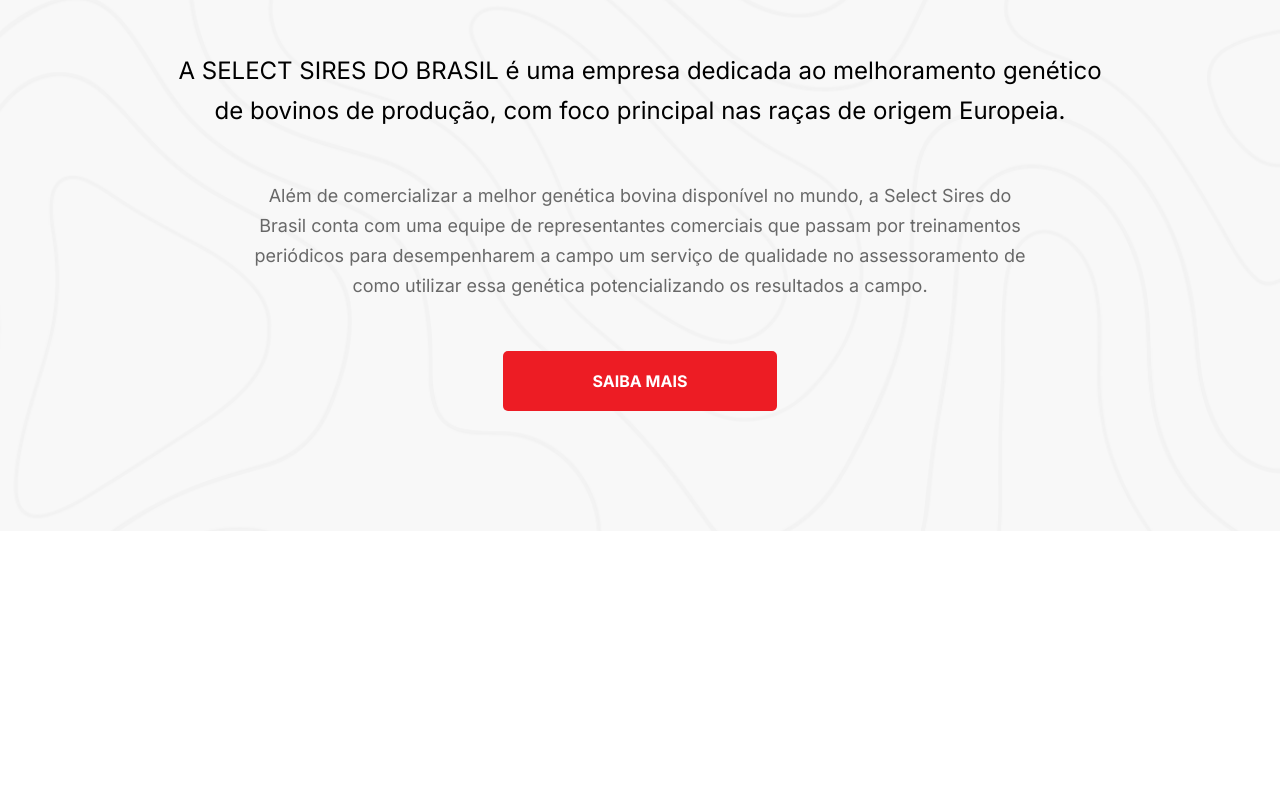
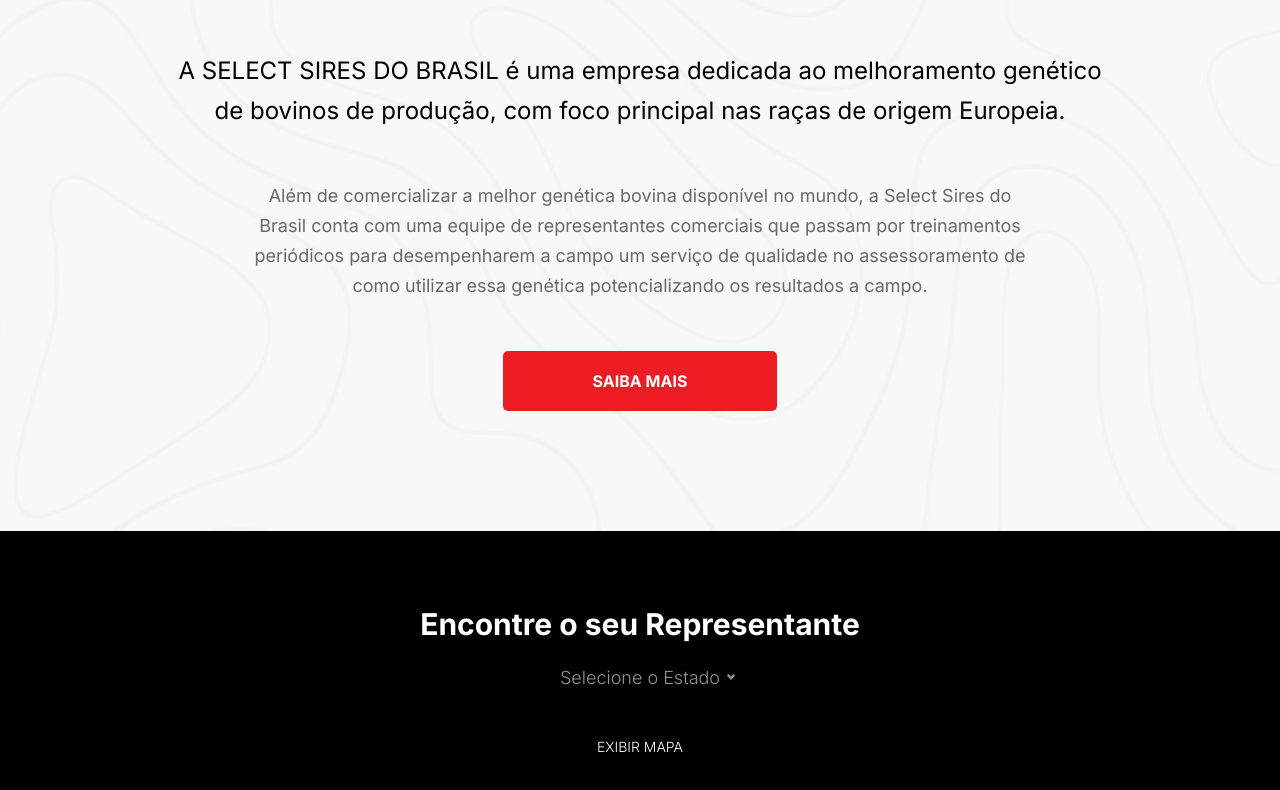
Before and after one commit to leonardototti/select-sires, a Next.js app: page / in a window 1280 px wide. Shown: the part 3712-4502 px from the top of the page. Before the commit the page ends 4243 px from the top, so only its background shows below. Built offline with nearby package versions, Linux system fonts and the light colour scheme.

Commit message:
Finished representative section without the map

```diff
--- /dev/null
+++ b/components/RepresentativesSection/index.js
@@ -0,0 +1,28 @@
+import { Section, SectionTitle, SelectStateContainer, SelectState, ToggleMap } from './styles'
+import { Container } from 'react-bootstrap'
+import { useState } from 'react'
+
+export default function RepresentativesSection() {
+  const [showMap, setShowMap] = useState(false);
+
+  function handleToggleShowMap() {
+    setShowMap(!showMap);
+  }
+
+  return (
+    <Section>
+      <Container>
+        <SectionTitle>Encontre o seu Representante</SectionTitle>
+        <SelectStateContainer>
+          <SelectState>
+            Selecione o Estado
+            <img src="/icons/map-arrow-down.png" />
+          </SelectState>
+        </SelectStateContainer>
+        <div className="toggle-map-container">
+          <ToggleMap onClick={handleToggleShowMap}>{showMap ? 'Ocultar mapa' : 'Exibir mapa'}</ToggleMap>
+        </div>
+      </Container>
+    </Section>
+  )
+}
--- /dev/null
+++ b/components/RepresentativesSection/styles.js
@@ -0,0 +1,66 @@
+import styled from 'styled-components'
+
+export const Section = styled.section`
+  display: flex;
+  flex-direction: column;
+  align-items: center;
+  justify-content: center;
+  padding: 50px 20px 10px;
+  background-color: #000;
+
+  .toggle-map-container {
+    display: flex;
+    align-items: center;
+    justify-content: center;
+  }
+`
+
+export const SectionTitle = styled.h2`
+  color: #fff;
+  font-family: Inter;
+  font-weight: bold;
+  font-size: 30px;
+  text-align: center;
+`
+
+export const SelectStateContainer = styled.div`
+  display: flex;
+  align-items: center;
+  justify-content: center;
+`
+
+export const SelectState = styled.button`
+  outline: none;
+  color: #949393;
+  border: 0;
+  background: transparent;
+  font-family: Inter;
+  font-weight: 300;
+  font-size: 18px;
+  text-align: center;
+  margin-top: 0;
+  margin-bottom: 25px;
+  position: relative;
+  padding: 0 15px;
+  cursor: pointer;
+  user-select: none;
+
+  img {
+    position: absolute;
+    top: 50%;
+    transform: translateY(-50%) ;
+    right: 0;
+  }
+`
+
+export const ToggleMap = styled.a`
+  color: #fff;
+  font-family: Inter;
+  font-weight: 300;
+  font-size: 14px;
+  text-align: center;
+  text-transform: uppercase;
+  padding: 25px 30px;
+  cursor: pointer;
+  user-select: none;
+`
--- a/pages/index.js
+++ b/pages/index.js
@@ -12,6 +12,7 @@
 import TestimoniesSection from '../components/TestimoniesSection'
 import PostsSection from '../components/PostsSection'
 import AboutSection from '../components/AboutSection'
+import RepresentativesSection from '../components/RepresentativesSection'
 
 Modal.setAppElement('#__next');
 
@@ -51,6 +52,7 @@
       <TestimoniesSection />
       <PostsSection />
       <AboutSection />
+      <RepresentativesSection />
     </>
   )
 }
```
Also changed, not shown: public/icons/map-arrow-down.png (added).
